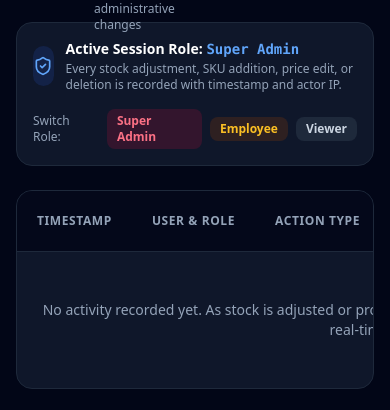
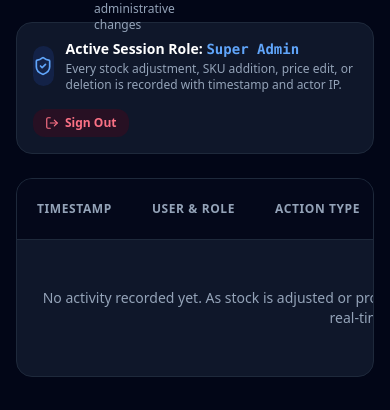
Before and after one commit to Samiul1902/mowria_fashion_inventory, a Django app: page /activity-log/ in a window 390 px wide. Shown: the part 75-485 px from the top of the page. Run offline with Django 5.2, Linux system fonts and the light colour scheme; the visitor is signed in with stand-in values (Sample User, id 1); data that the repository does not hold is empty; some libraries are stand-ins or nearby versions.

Commit message:
Enforce strict authentication without in-session role switching and optimize mobile Add Product visibility

```diff
--- a/inventory/templates/inventory/activity_log.html
+++ b/inventory/templates/inventory/activity_log.html
@@ -97,11 +97,11 @@
                 </div>
             </div>
 
-            <div class="flex items-center gap-2">
-                <span class="text-xs text-slate-500 dark:text-slate-400 font-medium">Switch Role:</span>
-                <a href="{% url 'switch_role' %}?role=SUPER_ADMIN" class="px-2.5 py-1 rounded-lg text-xs font-semibold bg-rose-50 text-rose-600 dark:bg-rose-900/30 dark:text-rose-400 hover:bg-rose-100 transition">Super Admin</a>
-                <a href="{% url 'switch_role' %}?role=EMPLOYEE" class="px-2.5 py-1 rounded-lg text-xs font-semibold bg-amber-50 text-amber-600 dark:bg-amber-900/30 dark:text-amber-400 hover:bg-amber-100 transition">Employee</a>
-                <a href="{% url 'switch_role' %}?role=VIEWER" class="px-2.5 py-1 rounded-lg text-xs font-semibold bg-slate-100 text-slate-700 dark:bg-slate-800 dark:text-slate-300 hover:bg-slate-200 transition">Viewer</a>
+            <div class="flex items-center space-x-2">
+                <a href="{% url 'logout_view' %}" class="px-3 py-1.5 rounded-xl text-xs font-semibold bg-rose-50 text-rose-600 dark:bg-rose-950/40 dark:text-rose-400 hover:bg-rose-100 transition flex items-center gap-1.5">
+                    <i data-lucide="log-out" class="w-3.5 h-3.5"></i>
+                    <span>Sign Out</span>
+                </a>
             </div>
         </div>
 
--- a/inventory/urls.py
+++ b/inventory/urls.py
@@ -12,5 +12,4 @@ urlpatterns = [
     path('export/csv/', views.export_inventory_csv, name='export_inventory_csv'),
     path('profile/update/', views.update_profile, name='update_profile'),
     path('activity-log/', views.activity_log_view, name='activity_log'),
-    path('switch-role/', views.quick_switch_demo_role, name='switch_role'),
 ]
--- a/inventory/views.py
+++ b/inventory/views.py
@@ -481,31 +481,3 @@ def activity_log_view(request):
         'logs': logs,
         'user_perm': user_perm
     })
-
-
-def quick_switch_demo_role(request):
-    target_role = request.GET.get('role', 'SUPER_ADMIN').upper()
-    role_map = {
-        'SUPER_ADMIN': ('superadmin@mowriafashion.com', UserProfile.ROLE_SUPER_ADMIN, True),
-        'EMPLOYEE': ('salesrep@mowriafashion.com', UserProfile.ROLE_EMPLOYEE, False),
-        'VIEWER': ('view@mowriafashion.com', UserProfile.ROLE_VIEWER, False),
-    }
-
-    if target_role not in role_map:
-        return redirect('dashboard')
-
-    email, role_const, is_super = role_map[target_role]
-    username = email.split('@')[0]
-    user, _ = User.objects.get_or_create(username=username, defaults={'email': email})
-    user.email = email
-    user.is_superuser = is_super
-    user.is_staff = is_super
-    user.save()
-
-    profile, _ = UserProfile.objects.get_or_create(user=user)
-    profile.role = role_const
-    profile.save()
-
-    login(request, user)
-    log_activity(request, 'USER_LOGIN', details=f"Switched session role to {profile.get_role_display()}")
-    return redirect('dashboard')
```
Also changed, not shown: inventory/templates/inventory/dashboard.html (+14 -18 lines).
